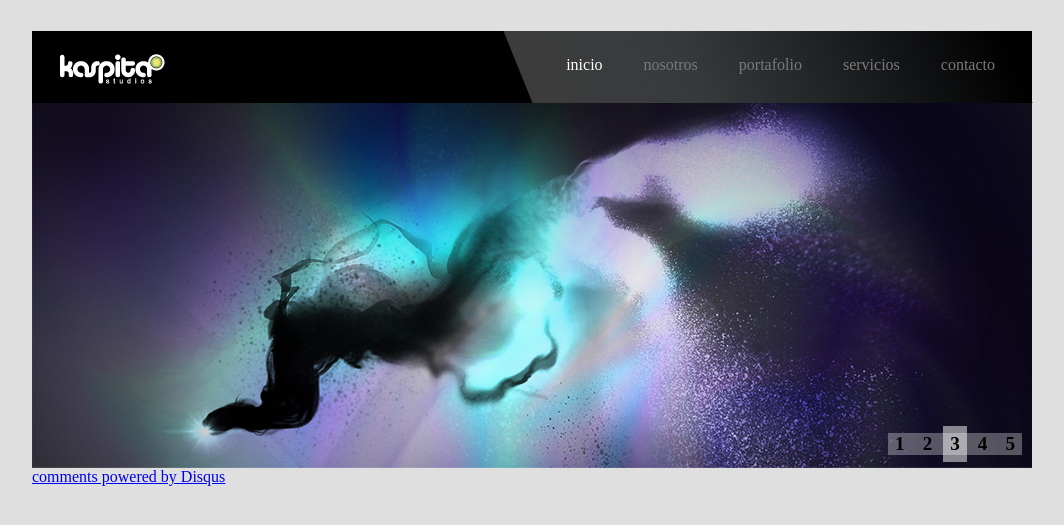
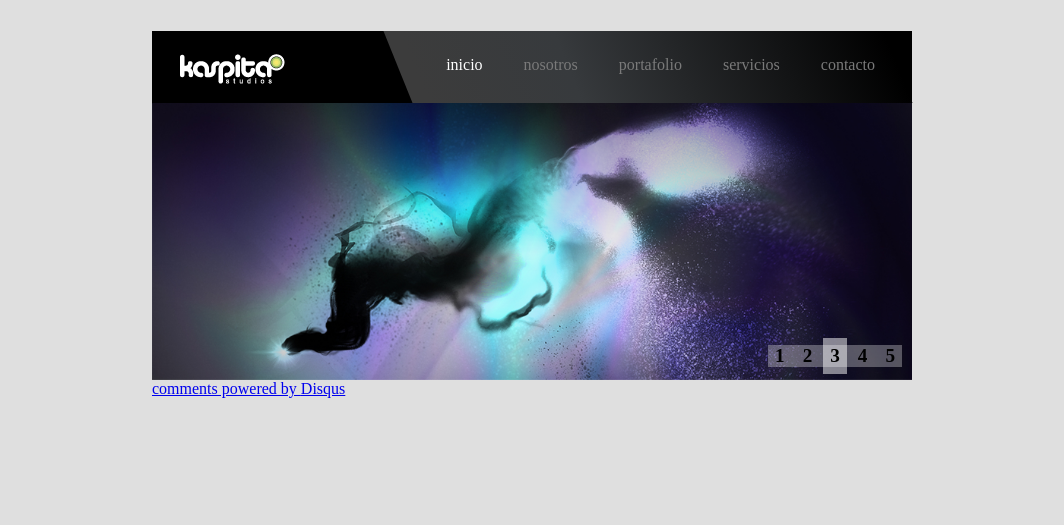
Before and after one commit to exprezzo/kaspita, a PHP site: page /apps/kaspita/vistas/index.php in a window 1280 px wide. Shown: the top 525 px of the page, without its empty margins (108-1172 px from the left). Run offline with PHP 8.4, Linux system fonts and the light colour scheme; the template is opened without the code that fills it, so the values that code supplies are empty; some libraries are stand-ins or nearby versions.

Commit message:
el baner se adapta al tamaño de la pantalla

```diff
--- a/apps/kaspita/vistas/index.php
+++ b/apps/kaspita/vistas/index.php
@@ -9,7 +9,7 @@
 	<script>
 		seleccionar=function(target){
 			target=$(target);
-			console.log(target);
+
 			var incW=14;
 			 var w=target.width();
 			 var h=target.height();
@@ -24,14 +24,46 @@
 			selector.offset(offset);
 		}
 		$(function(){
+			var screen=window.screen;
+			var sw= screen.availWidth;
+
+			var imgW=0;
+			if (sw > 1000){
+				imgW=1000;
+			}else{
+				imgW=sw - 40;
+			}
+
+			$('.slider_1').width(imgW);
+			$('.pagina').css('margin-left',(imgW/2) *-1);
+			$('.slider_1 img').width(imgW);
+
+
+
+		 // create an image object
+		 objImage = new Image();
+
+		 // set what happens once the image has loaded
+		 objImage.onLoad=function(){
+			alert('load');
+			console.log("this"); console.log(this);
+			$('.slidesContainer').height( this.height() );
+		 };
+
+		 // preload the image file
+		 objImage.src='/web/apps/kaspita/imagenes/slide_grande_1.png';
+
+
+
+
 			var slides = $('.slider .slidesContainer > .slide');
 
-			$('.slider .slidesContainer').css('width',1000 * slides.length);
+			$('.slider .slidesContainer').css('width',imgW * slides.length);
 			var items=$('.paginador a');
 
 			$.each(items, function(index, value) {
 			  $(value).click(function(){
-				var offset=index*1000 * -1;
+				var offset=index*imgW * -1;
 				idx=index;
 				$('.slider .slidesContainer').css('margin-left',offset);
 			  });
@@ -39,13 +71,13 @@
 			});
 
 			var numItems=5;
-			var ancho=1000;
+			var ancho=imgW;
 			var idx=1;
 
 			sliderShow=function(){
 				setTimeout(function(){
 					var offset=idx*ancho * -1;
-					//alert(offset);
+
 					$('.slider .slidesContainer').css('margin-left',offset);
 					var target=$('.paginador .a-wrap');
 					seleccionar(target[idx]);
@@ -94,7 +126,7 @@
 
 			$('.paginador .a-wrap').click(function(e){
 				 var target=$(e.target);
-				//	console.log("target"); console.log(target);
+
 				  var idt=target.attr('cont');
 				  target = $('.paginador div[idw="'+idt+'"]');
 				 seleccionar(target);
--- a/web/apps/kaspita/css/estilos.css
+++ b/web/apps/kaspita/css/estilos.css
@@ -20,7 +20,7 @@ filter: progid:DXImageTransform.Microsoft.gradient( startColorstr='#3c3c3c', end
 .menu_principal .menu_item.activo a{color:white;}
 .menu_principal .menu_item a:hover{color:white !important;}
 .items_wraper{}
-.slidesContainer{height: 365px;overflow: hidden;position: relative;display:inline-block;}
+.slidesContainer{height: auto;overflow: hidden;position: relative;display:inline-block;}
 .slidesContainer{transition: all 1s;-moz-transition: all 1s;-webkit-transition: all 1s;-o-transition: all 1s;}
 .slider ul{padding:0;margin:0;}
 body{background:#dfdfdf;}
```
